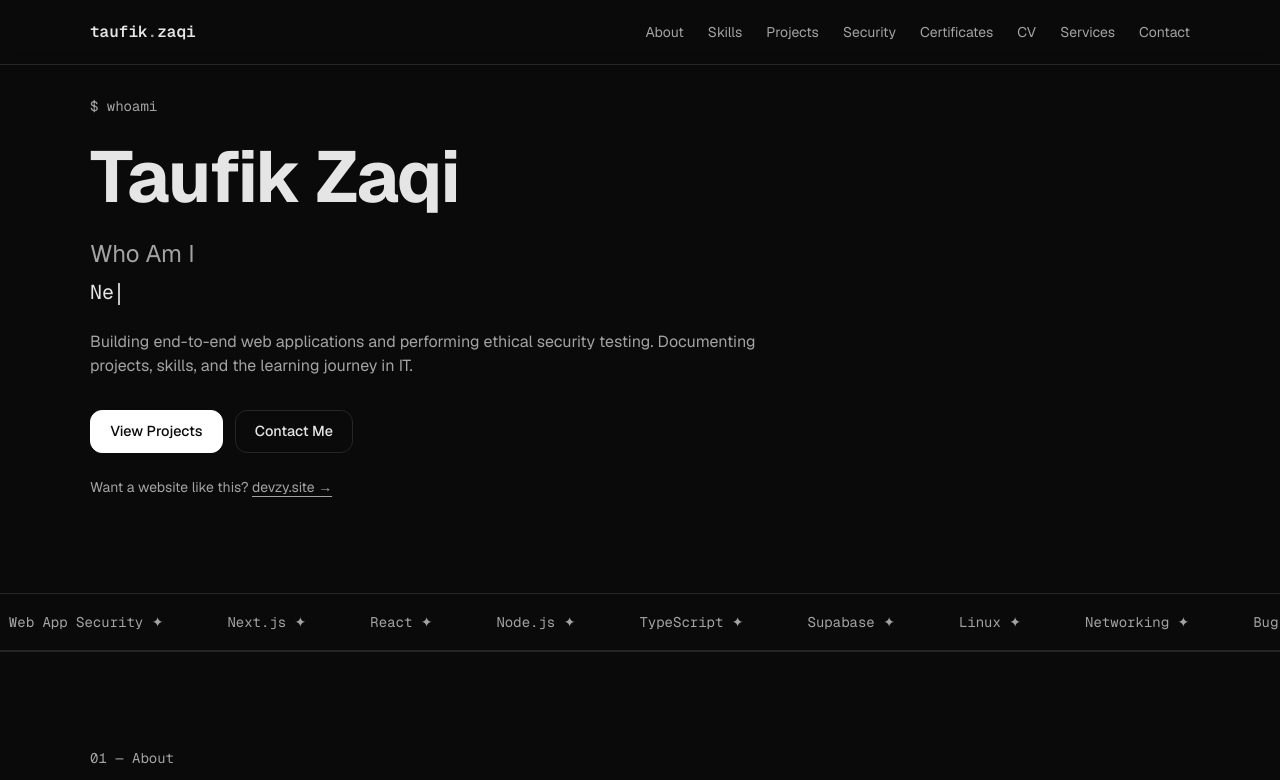
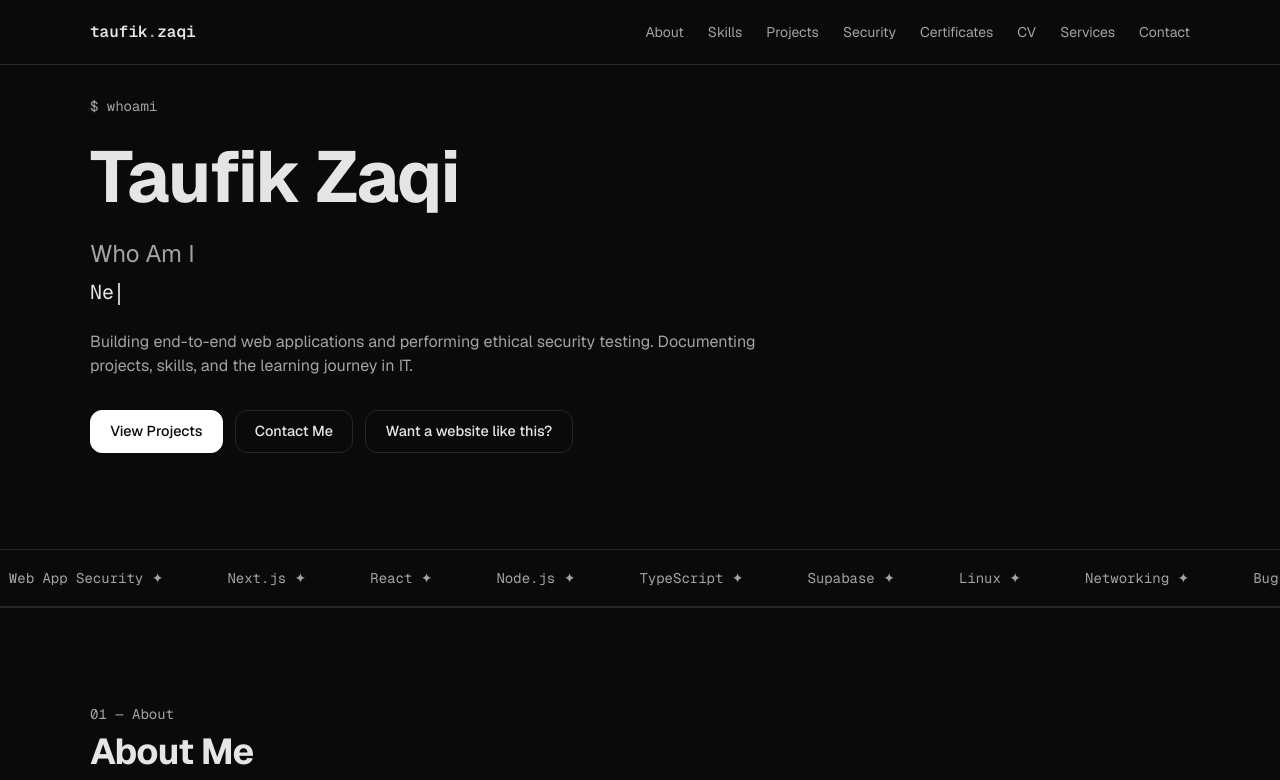
Before and after one commit to zyk-ishere/zyk-portofolio, a Next.js app: page / in a window 1280 px wide. Shown: the top 780 px of the page. Built offline with nearby package versions, Linux system fonts and the light colour scheme.

Commit message:
feat(hero): turn devzy link into ghost button

```diff
--- a/src/app/page.tsx
+++ b/src/app/page.tsx
@@ -44,21 +44,13 @@ export default function Home() {
             Building end-to-end web applications and performing ethical security testing.
             Documenting projects, skills, and the learning journey in IT.
           </p>
-          <div className="mt-8 flex gap-3 hero-cta">
+          <div className="mt-8 flex flex-wrap gap-3 hero-cta">
             <a href="#projects" className="btn btn-primary">View Projects</a>
             <a href="#contact" className="btn btn-ghost">Contact Me</a>
+            <a href="https://devzy.site" target="_blank" rel="noopener" className="btn btn-ghost">
+              Want a website like this?
+            </a>
           </div>
-          <p className="mt-6 text-sm text-muted">
-            Want a website like this?{" "}
-            <a
-              href="https://devzy.site"
-              target="_blank"
-              rel="noopener"
-              className="text-foreground underline underline-offset-4 hover:opacity-70 transition"
-            >
-              devzy.site →
-            </a>
-          </p>
         </div>
       </section>
 
```
